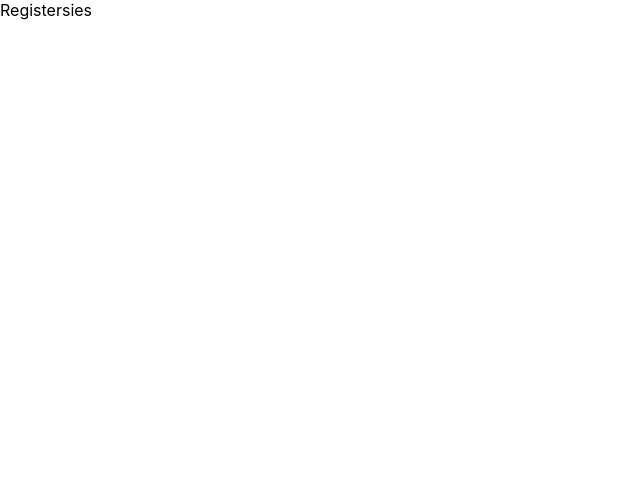
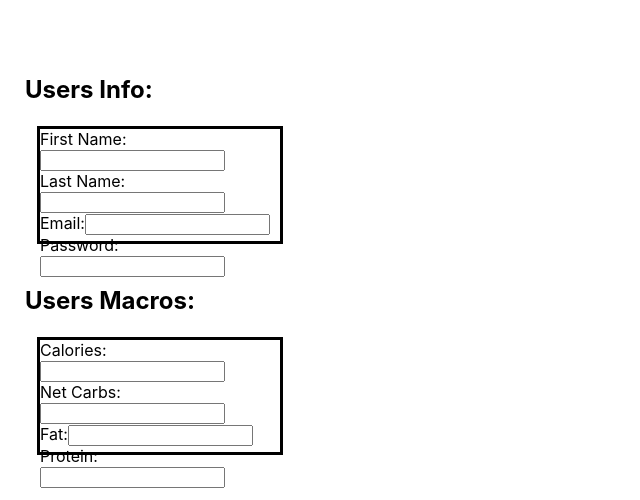
Before and after one commit to als735/foodFriends, a React (Create React App) app: page /register in a window 1280 px wide. Shown: the top 500 px of the page, without its empty margins (0-640 px from the left). Built offline with nearby package versions, Linux system fonts and the light colour scheme.

Commit message:
Saturday mid day commit

```diff
--- a/src/Components/auth/Auth.css
+++ b/src/Components/auth/Auth.css
@@ -0,0 +1,20 @@
+.authPage {
+    width: 100%;
+    height: 550px;
+    padding-top: 175px;
+    background-color: rgb(139, 223, 207);
+    /* background: linear-gradient(to right, rgb(112, 245, 255) 0%, rgb(112, 255, 231) 33%, rgb(112, 179, 255) 66%, rgb(112, 179, 255) 100%); */
+    color: white;
+    font-size: 16px;
+    font-family: inherit;
+}
+
+
+.authieBox {
+    height: 65vh;
+    width: 60vh;
+    background: linear-gradient(to right, #ff7d6d 0%, #ffd270 100%);
+
+    margin: auto;
+    padding: 20px;
+}
--- a/src/Components/auth/Auth.js
+++ b/src/Components/auth/Auth.js
@@ -28,7 +28,7 @@ class Auth extends Component {
         return (
             <div className='authPage'>
                  {this.props.location.pathname !== '/' ? <Nav/> : ' '}
-                 <div className='authiebox'>
+                 <div className='authieBox'>
                     <div>
                         <div>
                             <label htmlFor="">
--- a/src/Components/register/Register.css
+++ b/src/Components/register/Register.css
@@ -0,0 +1,27 @@
+.registerPage {
+    margin: auto;
+    padding-top: 50px;
+}
+
+
+.usersInfo {
+    /* margin-top:20px;  */
+    height: 14vh;
+    width: 30vh;
+    margin-left: 40px;
+    /* padding: 10px;  */
+    outline: 3px solid black;
+}
+
+.usersMacros {
+      /* margin-top:20px;  */
+      height: 14vh;
+      width: 30vh;
+      margin-left: 40px;
+      /* padding: 10px;  */
+      outline: 3px solid black;
+}
+
+h2 {
+    margin: 25px;
+}
--- a/src/Components/register/Register.js
+++ b/src/Components/register/Register.js
@@ -2,8 +2,7 @@
 import React, { Component } from 'react'
 // import axios from 'axios';
 // import { connect } from 'react-redux';
-// import Nav from '../nav/Nav' ;
-import './Register';
+import './Register.css';
 
 class Register extends Component {
     // constructor(props){
@@ -22,14 +21,65 @@ class Register extends Component {
     //   }
 
     render() {
-
         return (
             <div className='registerPage'>
-                 {/* {this.props.location.pathname !== '/' ? <Nav/> : ' '} */}
-
-
-                Registersies
-
+                <div>
+                    <h2>Users Info:</h2>
+                    <div className='usersInfo'>
+                        <div>
+                            <label htmlFor="">
+                                First Name:
+                                <input type="text"/>
+                            </label>
+                        </div>
+                        <div>
+                            <label htmlFor="">
+                                Last Name:
+                                <input type="text"/>
+                            </label>
+                        </div>
+                        <div>
+                            <label htmlFor="">
+                                Email:
+                                <input type="text"/>
+                            </label>
+                        </div>
+                        <div>
+                            <label htmlFor="">
+                                Password:
+                                <input type="text"/>
+                            </label>
+                        </div>
+                    </div>
+                    <br/>
+                    <h2>Users Macros:</h2>
+                    <div className='usersMacros'>
+                        <div>
+                            <label htmlFor="">
+                                Calories:
+                                <input type="text"/>
+                            </label>
+                        </div>
+                        <div>
+                            <label htmlFor="">
+                                Net Carbs:
+                                <input type="text"/>
+                            </label>
+                        </div>
+                        <div>
+                            <label htmlFor="">
+                                Fat:
+                                <input type="text"/>
+                            </label>
+                        </div>
+                        <div>
+                            <label htmlFor="">
+                                Protein:
+                                <input type="text"/>
+                            </label>
+                        </div>
+                    </div>
+                </div>
             </div>
         )
     }
```
Also changed, not shown: src/Ducks/action_creator.js (added), src/Ducks/store.js (deleted).
